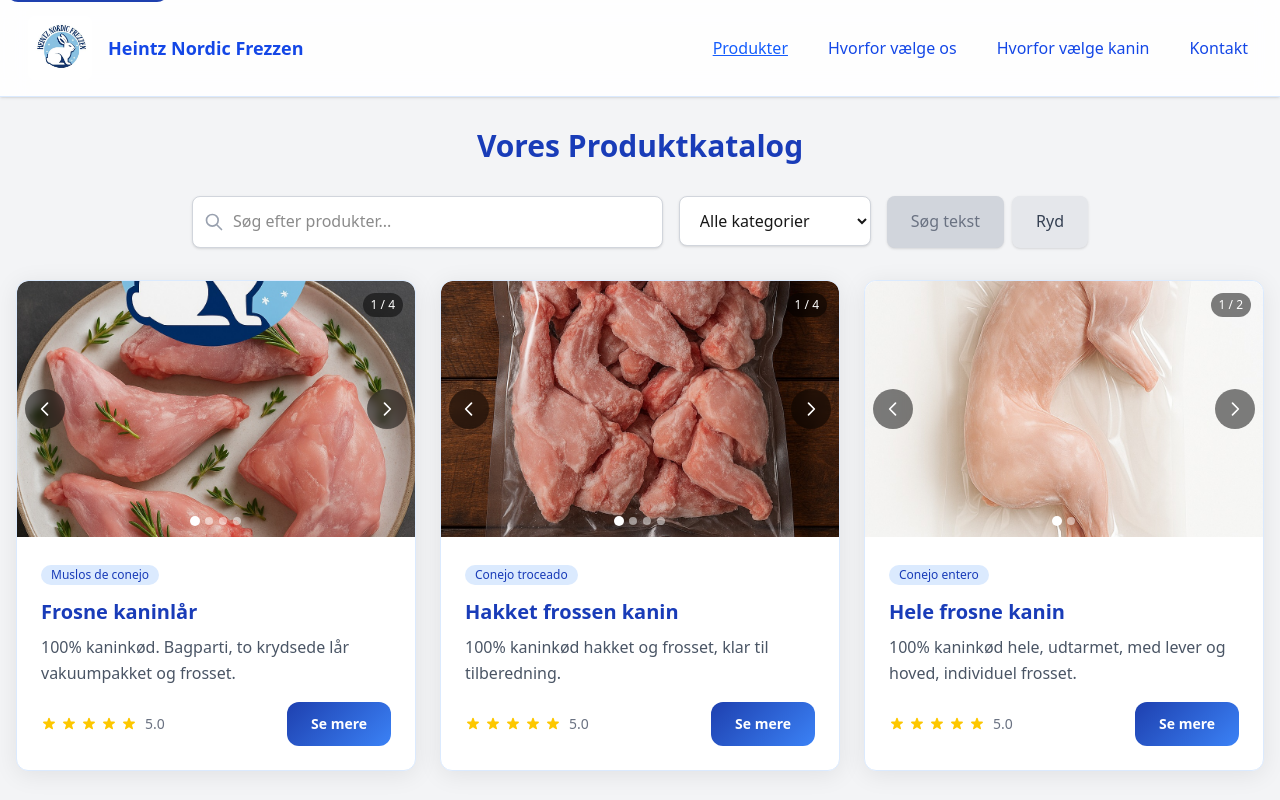
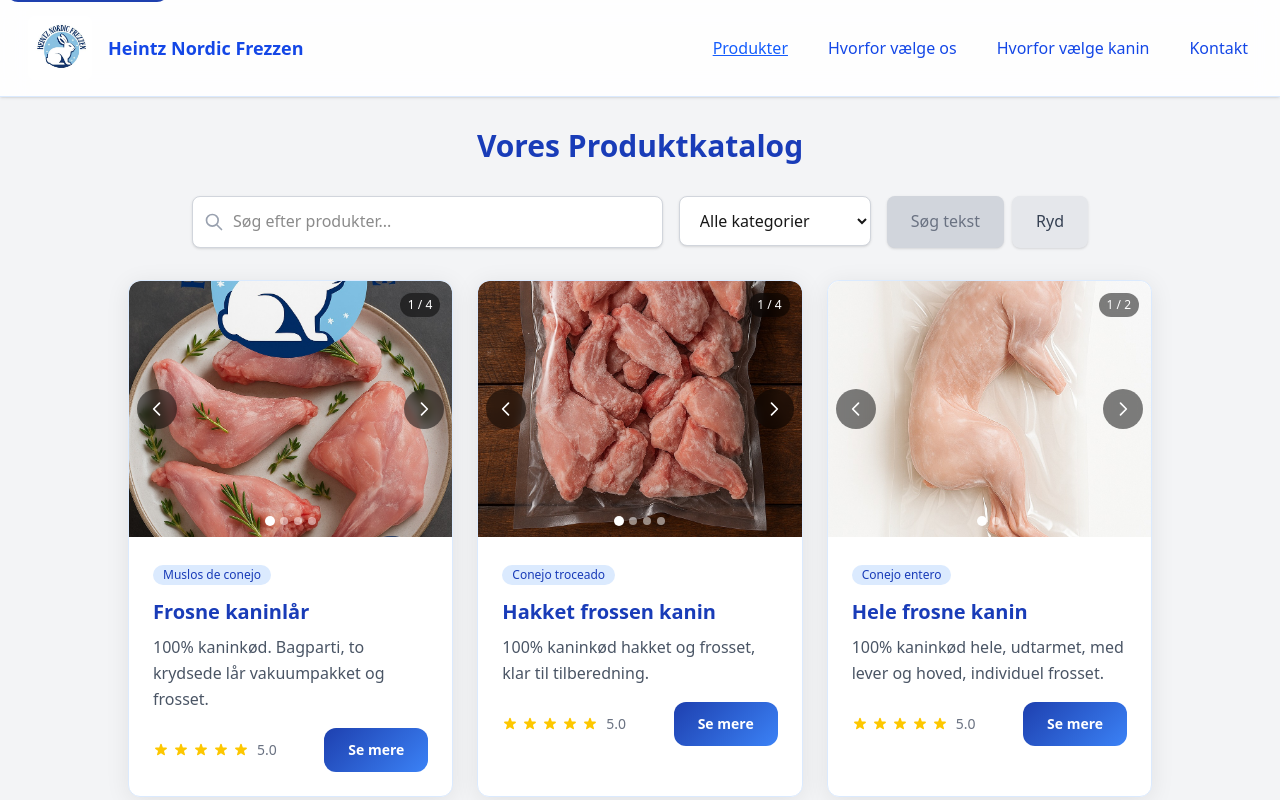
Before and after one commit to Lypher/heintz-nordic-frezzen, a Next.js app: page / in a window 1280 px wide. Both pictures are taken after a click on the button "Produkter". Shown: the top 800 px of the page. Built offline with nearby package versions, Linux system fonts and the light colour scheme.

Commit message:
product fixed

```diff
--- a/app/page.js
+++ b/app/page.js
@@ -160,14 +160,13 @@ export default function Home() {
 
              case 'products':
          return (
-           <section className="w-full max-w-7xl px-4 pt-6 sm:pt-8" aria-labelledby="catalog-heading">
+           <section className="px-4 pt-6 sm:pt-8 flex justify-center" aria-labelledby="catalog-heading">
+            <div className="w-full max-w-5xl">
               <h2 id="catalog-heading" className="text-2xl sm:text-3xl font-bold text-center text-blue-800 mb-6 sm:mb-8 animate-fade-in-up">
                 Vores Produktkatalog
               </h2>
-
               {/* Søgebar */}
               <SearchBar onSearch={handleSearch} onClear={handleClearSearch} />
-
               {/* Resultatindikator */}
               {searchActive && (
                 <div className="mb-6 text-center">
@@ -182,8 +181,9 @@ export default function Home() {
                   </p>
                 </div>
               )}
-
-            <div className="grid grid-cols-1 lg:grid-cols-3 gap-8 lg:gap-6">
+              {/* Grilla de productos centrada */}
+              <div className="flex justify-center w-full">
+                <div className="grid grid-cols-1 lg:grid-cols-3 gap-8 lg:gap-6 justify-center w-auto">
                   {productsToShow.map((product, index) => (
                     <article
                       key={product.id}
@@ -198,7 +198,6 @@ export default function Home() {
                         images={product.images}
                         productName={product.name}
                       />
-
                       {/* Produktinformation */}
                       <div className="p-4 sm:p-6">
                         <div className="mb-3">
@@ -206,15 +205,12 @@ export default function Home() {
                             {product.category}
                           </span>
                         </div>
-
                         <h3 id={`product-${product.id}`} className="text-lg sm:text-xl font-bold text-blue-800 mb-2">
                           {product.name}
                         </h3>
-
                         <p className="text-gray-600 text-sm sm:text-base mb-4 leading-relaxed">
                           {product.description}
                         </p>
-
                         <div className="flex items-center justify-between">
                           <div className="flex items-center space-x-1">
                             <div className="flex space-x-1">
@@ -231,7 +227,6 @@ export default function Home() {
                             </div>
                             <span className="text-sm text-gray-500 ml-1">5.0</span>
                           </div>
-
                           <button
                             className="btn-primary text-sm px-4 py-2"
                             onClick={() => setSelectedProduct(product)}
@@ -243,7 +238,7 @@ export default function Home() {
                     </article>
                   ))}
                 </div>
-
+              </div>
               {/* Besked når der ikke er resultater */}
               {searchActive && productsToShow.length === 0 && (
                 <div className="text-center py-12">
@@ -262,7 +257,6 @@ export default function Home() {
                   </button>
                 </div>
               )}
-
               <div className="text-center mt-12 sm:mt-16 animate-fade-in-up">
                 <p className="text-xl sm:text-2xl font-bold text-blue-800 bg-gradient-to-r from-blue-600 to-blue-800 bg-clip-text text-transparent">
                   Kataloget udvides snart!
@@ -270,6 +264,7 @@ export default function Home() {
                 <p className="text-gray-600 mt-2 text-base sm:text-lg">
                   Nye produkter kommer til
                 </p>
+              </div>
             </div>
           </section>
         );
```
Lines whose indentation alone changed are shown as unchanged.
